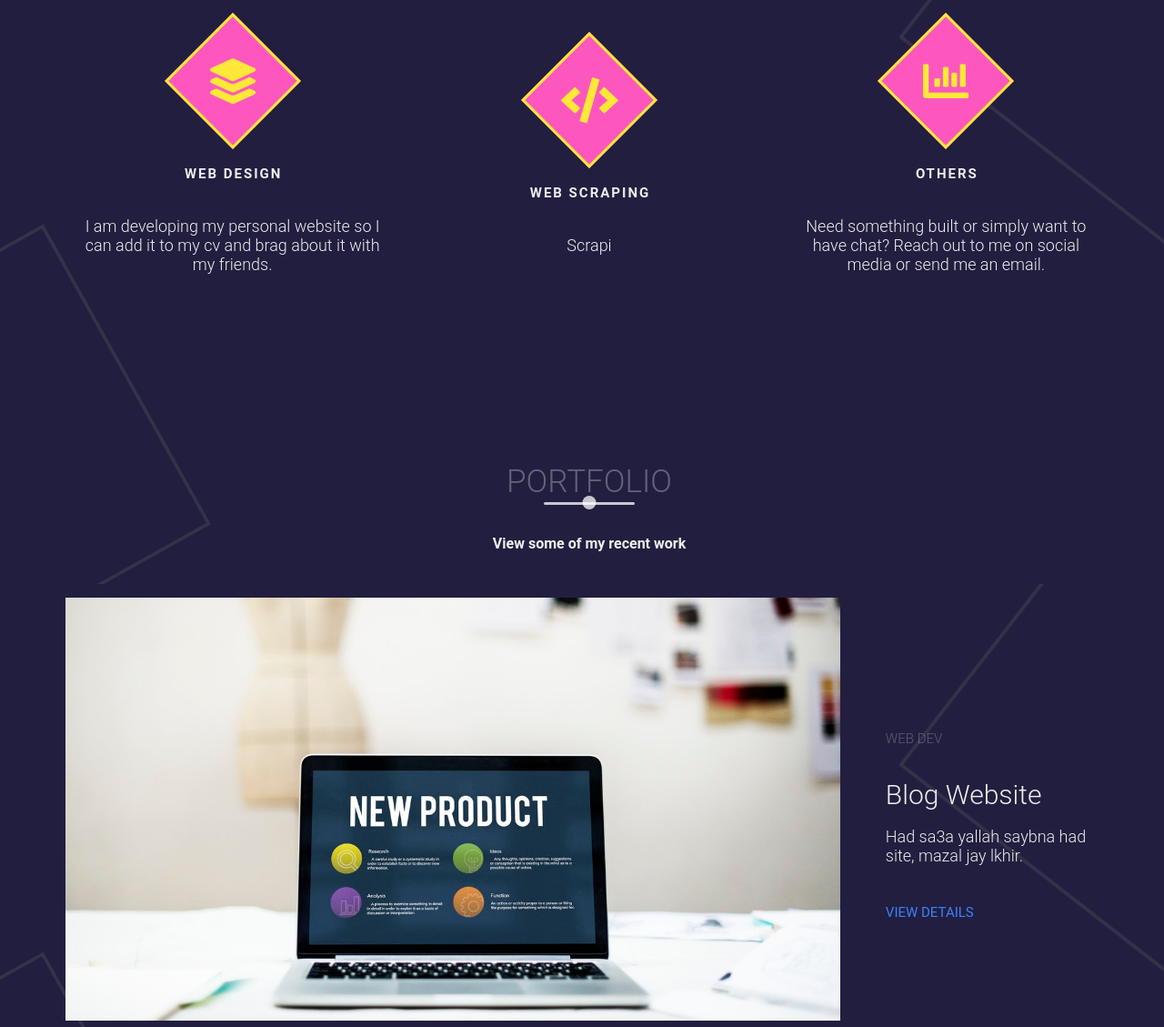
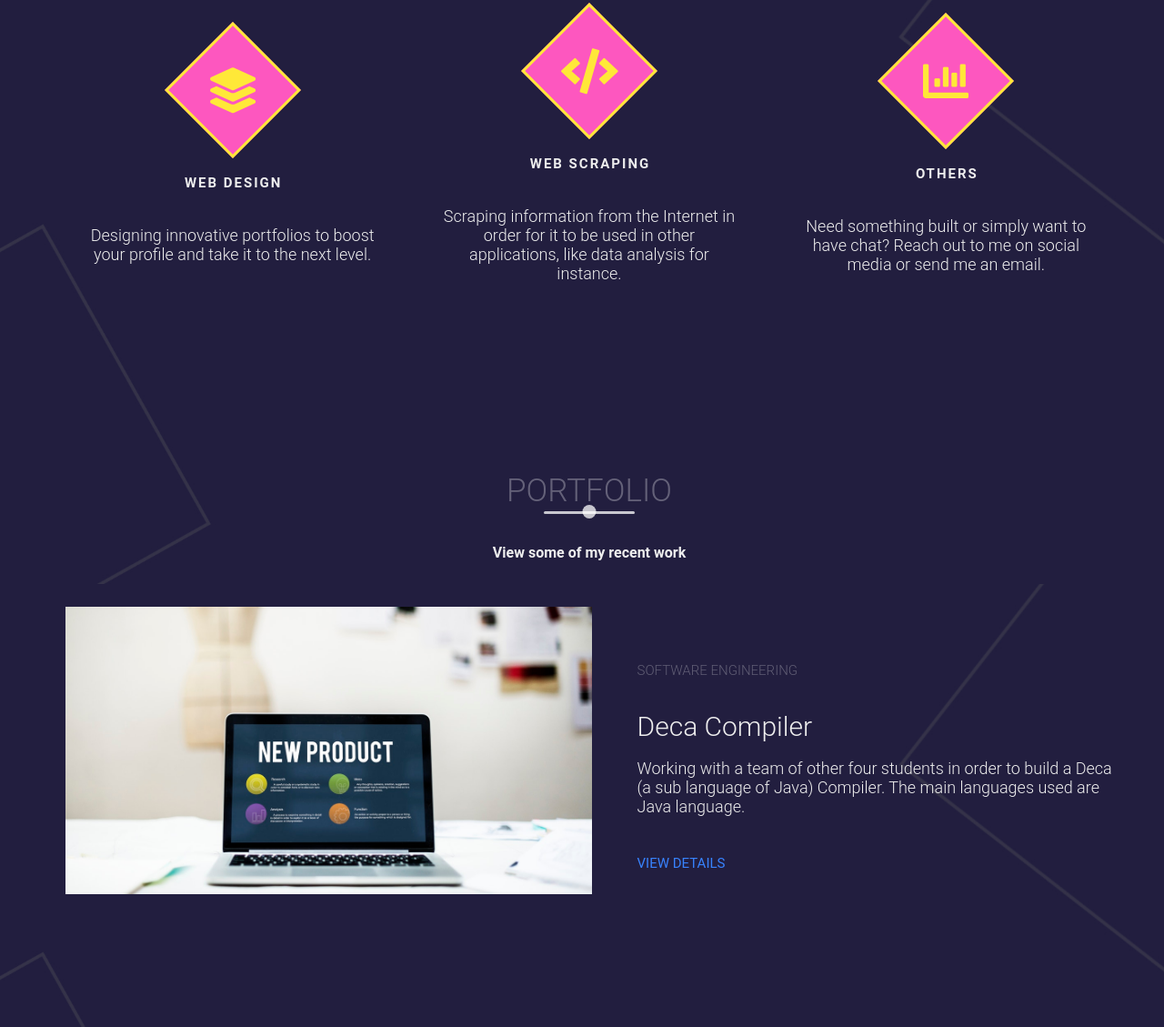
Before and after one commit to Caecilius21/Portfolio, a plain HTML site: page index.html in a window 1280 px wide. Shown: the part 1758-2887 px from the top of the page at 91% size. Drawn offline with nearby package versions, Linux system fonts and the light colour scheme.

Commit message:
Text modification

```diff
--- a/index.html
+++ b/index.html
@@ -74,9 +74,6 @@
               <li>
                 I enjoy reading books, especially philosophy and history;
               </li>
-              <li>
-                I
-              </li>
             </ul>
           <!-- </p> -->
           <div class="social-media">
@@ -115,7 +112,7 @@
             </div>
             <h1>Web Design</h1>
             <p>
-                I am developing my personal website so I can add it to my cv and brag about it with my friends.
+                Designing innovative portfolios to boost your profile and take it to the next level.
             </p>
           </div>
 
@@ -125,7 +122,7 @@
             </div>
             <h1>Web Scraping</h1>
             <p>
-              Scrapi
+              Scraping information from the Internet in order for it to be used in other applications, like data analysis for instance.
             </p>
           </div>
 
@@ -153,10 +150,11 @@
             <img src="images/portitem1.jpeg" alt`="">
           </div>
           <div class="portfolio-description" data-aos="fade-left" data-aos-delay="600">
-            <h6>Web Dev</h6>
-            <h1>Blog Website</h1>
+            <h6>Software Engineering</h6>
+            <h1>Deca Compiler</h1>
             <p>
-              Had sa3a yallah saybna had site, mazal jay lkhir.
+              Working with a team of other four students in order to build a Deca (a sub language of Java) Compiler.
+              The main languages used are Java language.
             </p>
             <a href="#" class="cta">View Details</a>
           </div>
@@ -234,7 +232,7 @@
             <li class="date" data-date="2018 - 2021">
               <h1>ENSIMAG - Grenoble</h1>
               <p>
-                Diplôme d’ingénieur - Currently in the first year of the National School of Computer Science and Applied Mathematics of Grenoble.
+                Diplôme d’ingénieur - Currently in the seconf year of the National School of Computer Science and Applied Mathematics of Grenoble.
                 I am specialized in Information Systems Engineering.
               <p>
             </li>
```
